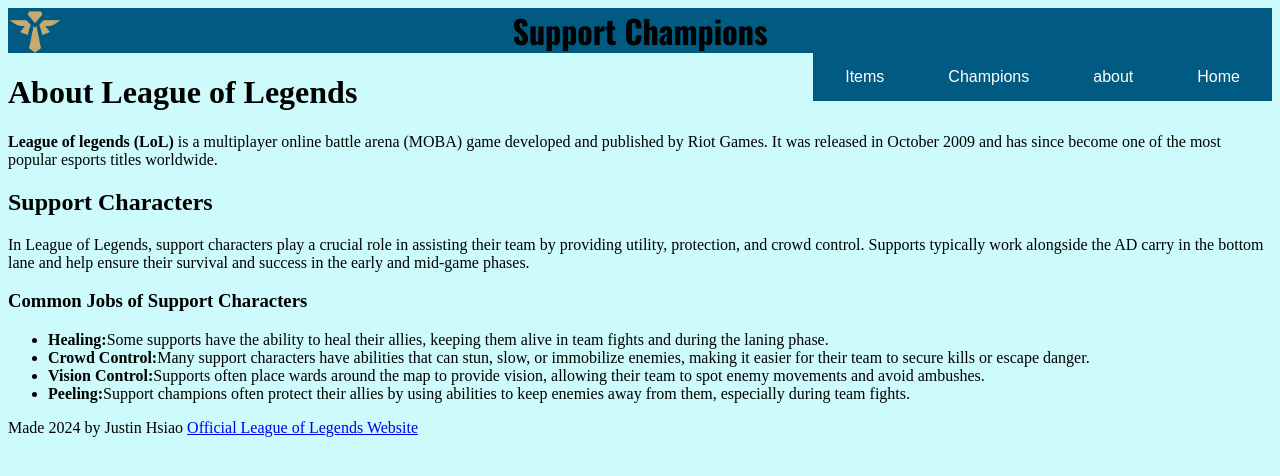
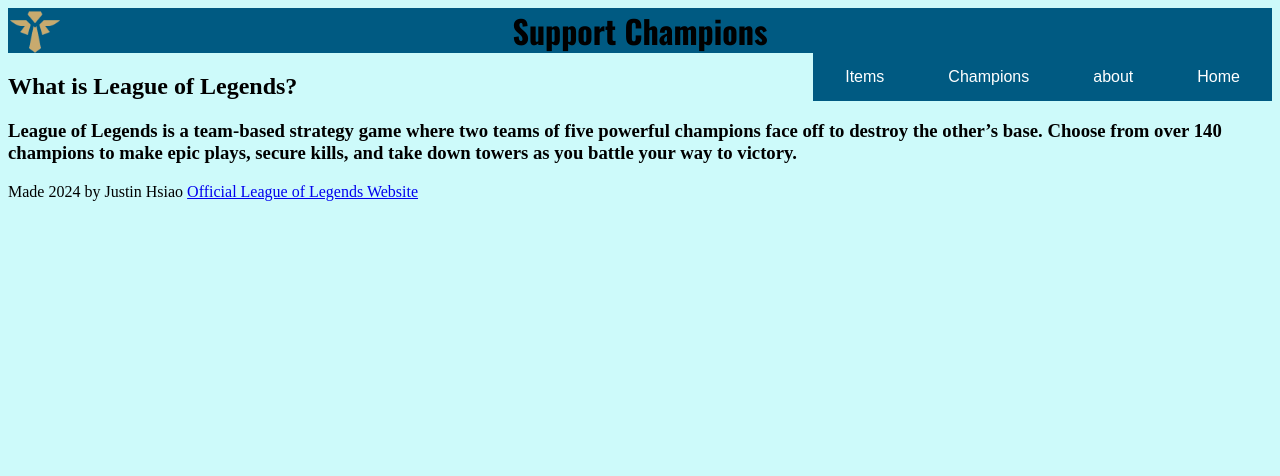
Before and after one commit to Juni41/Website-12DTP, a Flask app: page /about in a window 1280 px wide. Shown: the top 476 px of the page. Run offline with Flask 3, Linux system fonts and the light colour scheme.

Commit message:
reverted changes

```diff
--- a/Project/Templates/Footer.html
+++ b/Project/Templates/Footer.html
@@ -1,4 +1,4 @@
-<div class="footer">
+<div class="credits">
   <footer">Made 2024 by Justin Hsiao
     <a href="https://www.leagueoflegends.com/en-au/">Official League of Legends Website</a>
   </footer>
--- a/Project/Templates/about.html
+++ b/Project/Templates/about.html
@@ -1,26 +1,13 @@
 {% extends "layout.html" %}
 
 {% block content %}
-<!DOCTYPE html>
-<html lang="en">
-<head>
-    <title>About the support role</title>
-    <link rel="stylesheet" href="static/style.css">
-</head>
-<body>
-    <h1>About League of Legends</h1>
-    <p><strong>League of legends (LoL)</strong> is a multiplayer online battle arena (MOBA) game developed and published by Riot Games. It was released in October 2009 and has since become one of the most popular esports titles worldwide.</p>
+<div>
+    <article>
+        <h2>What is League of Legends?</h2>
+        <h3>
+            <p>League of Legends is a team-based strategy game where two teams of five powerful champions face off to destroy the other’s base. Choose from over 140 champions to make epic plays, secure kills, and take down towers as you battle your way to victory.</p>
+        </h3>
+    </article>
 
-    <h2>Support Characters</h2>
-    <p>In League of Legends, support characters play a crucial role in assisting their team by providing utility, protection, and crowd control. Supports typically work alongside the AD carry in the bottom lane and help ensure their survival and success in the early and mid-game phases.</p>
-
-    <h3>Common Jobs of Support Characters</h3>
-    <ul>
-        <li><b>Healing:</b>Some supports have the ability to heal their allies, keeping them alive in team fights and during the laning phase.</li>
-        <li><b>Crowd Control:</b>Many support characters have abilities that can stun, slow, or immobilize enemies, making it easier for their team to secure kills or escape danger.</li>
-        <li><b>Vision Control:</b>Supports often place wards around the map to provide vision, allowing their team to spot enemy movements and avoid ambushes.</li>
-        <li><b>Peeling:</b>Support champions often protect their allies by using abilities to keep enemies away from them, especially during team fights.</li>
-    </ul>
-</body>
-</html>
+</div>
 {% endblock %}
```
Also changed, not shown: Project/Templates/champion_list.html (+14 -0 lines).
